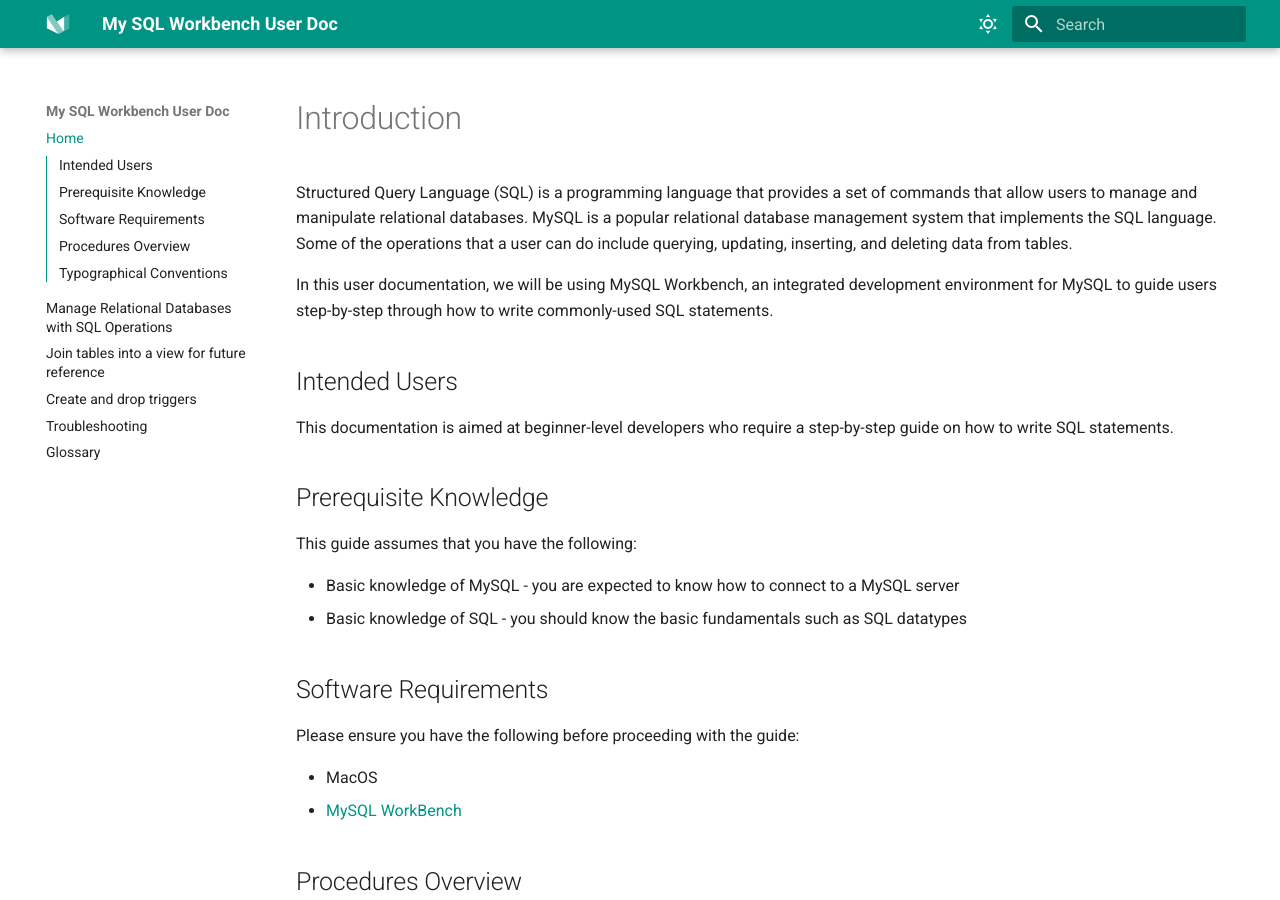
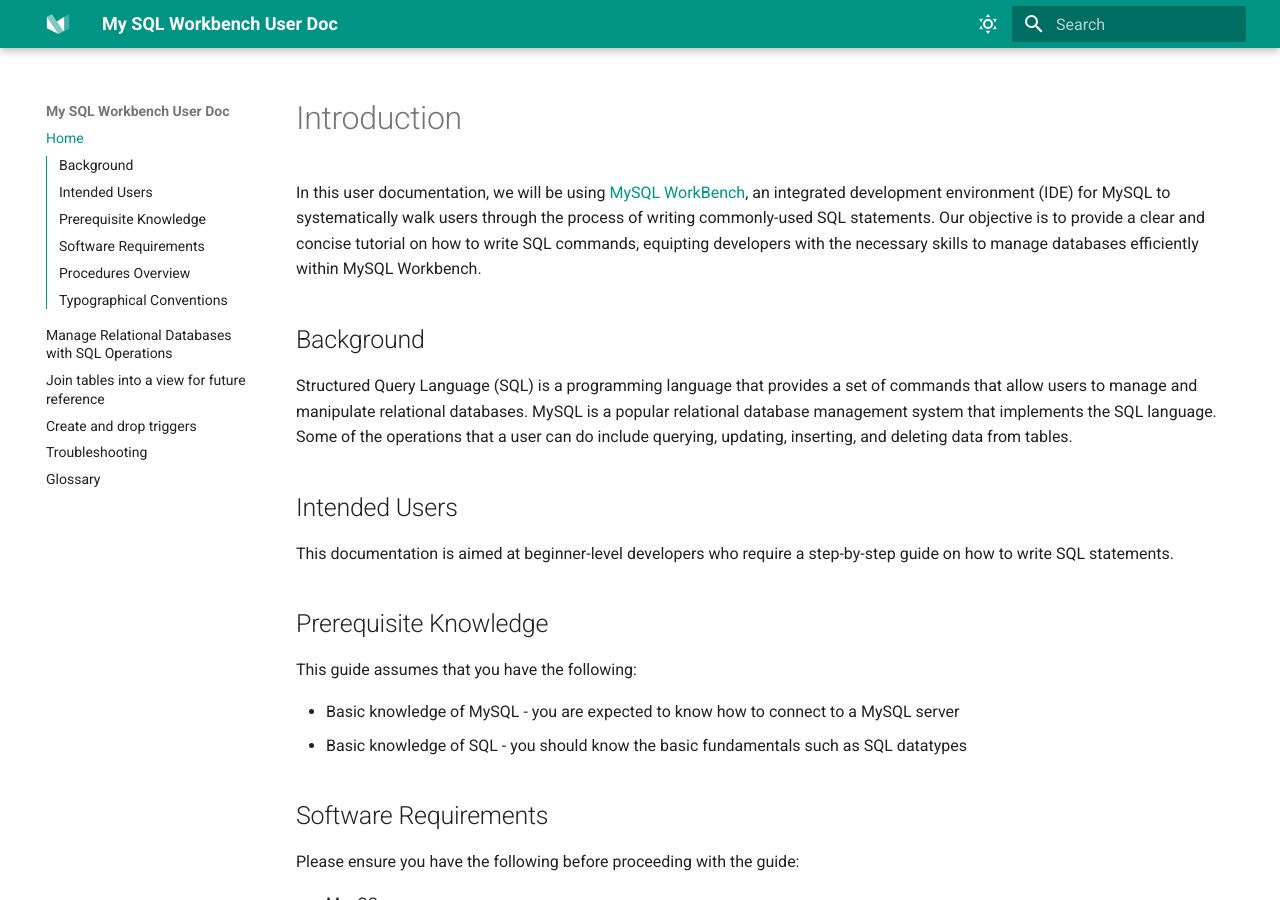
Before and after one commit to izcheung/mySQLWorkBenchUserDoc, an MkDocs documentation site: the page built from docs/index.md, in a window 1280 px wide and 900 px high. Built offline with MkDocs 1.6.1 and Material for MkDocs 9.7.7, drawn with Linux system fonts in a browser that asks for light colours.

Commit message:
Reword intro

```diff
--- a/docs/index.md
+++ b/docs/index.md
@@ -1,8 +1,11 @@
 # Introduction
+
+In this user documentation, we will be using [MySQL WorkBench](https://www.mysql.com/products/workbench/){:target="_blank"}, an integrated development environment (IDE) for MySQL to systematically walk users through the process of writing commonly-used SQL statements. Our objective is to provide a clear and concise tutorial on how to write SQL commands, equipting developers with the necessary skills to manage databases efficiently within MySQL Workbench.
+
+## Background
 
 Structured Query Language (SQL) is a programming language that provides a set of commands that allow users to manage and manipulate relational databases. MySQL is a popular relational database management system that implements the SQL language. Some of the operations that a user can do include querying, updating, inserting, and deleting data from tables.
 
-In this user documentation, we will be using MySQL Workbench, an integrated development environment for MySQL to guide users step-by-step through how to write commonly-used SQL statements.
 
 ## Intended Users
 This documentation is aimed at beginner-level developers who require a step-by-step guide on how to write SQL statements.
```
